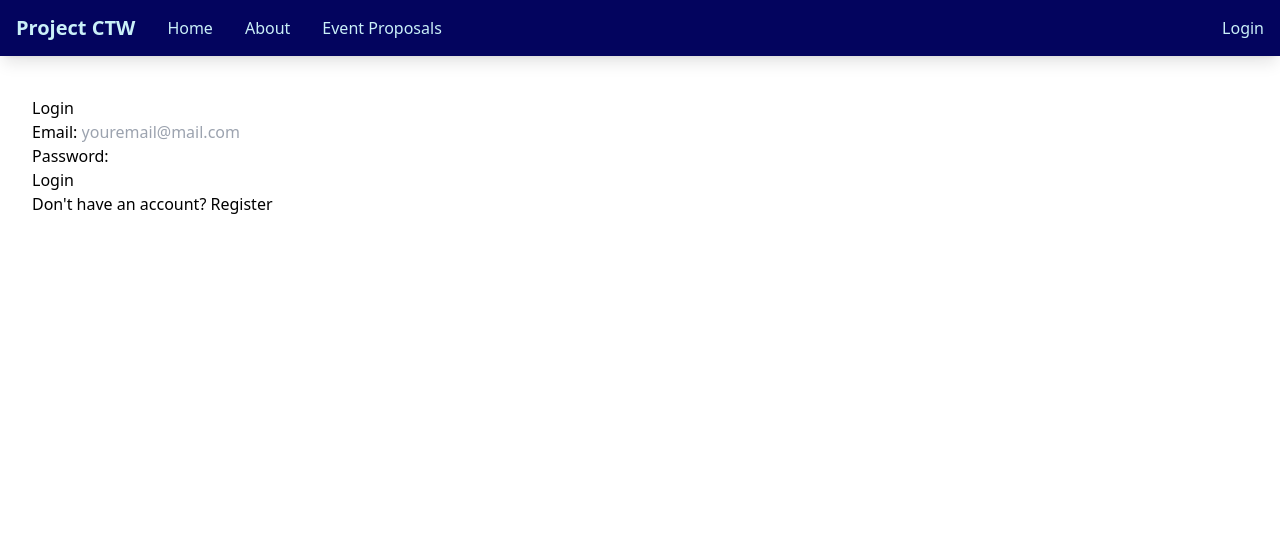
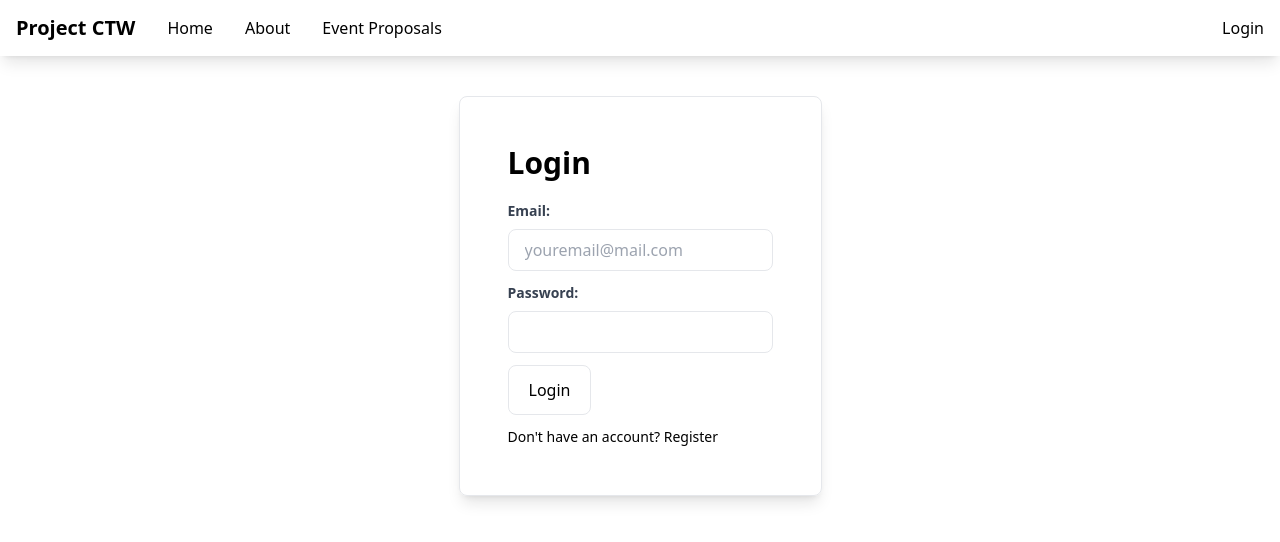
Before and after one commit to dl2574/projectCTW, a Django app: page /account/login/ in a window 1280 px wide. Shown: the top 542 px of the page. Run offline with Django 4.2, Linux system fonts and the light colour scheme; some libraries are stand-ins or nearby versions.

Commit message:
some styling to login and register forms

```diff
--- a/base/templates/base/home.html
+++ b/base/templates/base/home.html
@@ -2,9 +2,9 @@
 {% load static %}
 
 {% block content%}
-    <div class="flex flex-col content-center w-full">
-        <section class="self-center">
-            <h1 class="">Welcome to Project CTW</h1>
+    <div class="flex flex-col justify-center w-full p-12">
+        <section class="">
+            <h1 class="text-4xl">Welcome to Project CTW</h1>
         </section>
     </div>
 {% endblock content %}
--- a/projectCTW/settings.py
+++ b/projectCTW/settings.py
@@ -154,3 +154,5 @@ DEFAULT_AUTO_FIELD = "django.db.models.BigAutoField"
 CRISPY_ALLOWED_TEMPLATE_PACKS = "tailwind"
 
 CRISPY_TEMPLATE_PACK = "tailwind"
+
+AUTH_USER_MODEL = 'userProfile.User'
--- a/static/css/main.css
+++ b/static/css/main.css
@@ -16,7 +16,7 @@
   /* 2 */
   border-style: solid;
   /* 2 */
-  border-color: currentColor;
+  border-color: #e5e7eb;
   /* 2 */
 }
 
@@ -513,6 +513,40 @@ video {
   --tw-backdrop-sepia:  ;
 }
 
+.container {
+  width: 100%;
+}
+
+@media (min-width: 640px) {
+  .container {
+    max-width: 640px;
+  }
+}
+
+@media (min-width: 768px) {
+  .container {
+    max-width: 768px;
+  }
+}
+
+@media (min-width: 1024px) {
+  .container {
+    max-width: 1024px;
+  }
+}
+
+@media (min-width: 1280px) {
+  .container {
+    max-width: 1280px;
+  }
+}
+
+@media (min-width: 1536px) {
+  .container {
+    max-width: 1536px;
+  }
+}
+
 .static {
   position: static;
 }
@@ -529,17 +563,21 @@ video {
   margin: 0px;
 }
 
-.m-4 {
-  margin: 1rem;
-}
-
-.my-4 {
-  margin-top: 1rem;
-  margin-bottom: 1rem;
+.mx-auto {
+  margin-left: auto;
+  margin-right: auto;
 }
 
 .mt-16 {
   margin-top: 4rem;
+}
+
+.mb-3 {
+  margin-bottom: 0.75rem;
+}
+
+.mb-2 {
+  margin-bottom: 0.5rem;
 }
 
 .block {
@@ -562,16 +600,18 @@ video {
   list-style-type: none;
 }
 
+.appearance-none {
+  -webkit-appearance: none;
+     -moz-appearance: none;
+          appearance: none;
+}
+
 .flex-row {
   flex-direction: row;
 }
 
 .flex-col {
   flex-direction: column;
-}
-
-.content-center {
-  align-content: center;
 }
 
 .items-center {
@@ -590,34 +630,52 @@ video {
   justify-content: space-between;
 }
 
-.justify-items-center {
-  justify-items: center;
-}
-
-.self-center {
-  align-self: center;
+.space-y-2 > :not([hidden]) ~ :not([hidden]) {
+  --tw-space-y-reverse: 0;
+  margin-top: calc(0.5rem * calc(1 - var(--tw-space-y-reverse)));
+  margin-bottom: calc(0.5rem * var(--tw-space-y-reverse));
 }
 
 .overflow-hidden {
   overflow: hidden;
 }
 
-.bg-primary {
-  --tw-bg-opacity: 1;
-  background-color: rgb(3 4 94 / var(--tw-bg-opacity));
+.rounded-lg {
+  border-radius: 0.5rem;
 }
 
-.bg-third {
+.rounded-xl {
+  border-radius: 0.75rem;
+}
+
+.border {
+  border-width: 1px;
+}
+
+.bg-white {
   --tw-bg-opacity: 1;
-  background-color: rgb(144 224 239 / var(--tw-bg-opacity));
+  background-color: rgb(255 255 255 / var(--tw-bg-opacity));
+}
+
+.bg-blue-500 {
+  --tw-bg-opacity: 1;
+  background-color: rgb(59 130 246 / var(--tw-bg-opacity));
 }
 
 .p-0 {
   padding: 0px;
 }
 
+.p-12 {
+  padding: 3rem;
+}
+
 .p-8 {
   padding: 2rem;
+}
+
+.p-4 {
+  padding: 1rem;
 }
 
 .py-3\.5 {
@@ -635,6 +693,16 @@ video {
   padding-bottom: 0.75rem;
 }
 
+.py-2 {
+  padding-top: 0.5rem;
+  padding-bottom: 0.5rem;
+}
+
+.px-5 {
+  padding-left: 1.25rem;
+  padding-right: 1.25rem;
+}
+
 .text-center {
   text-align: center;
 }
@@ -644,23 +712,43 @@ video {
   line-height: 1.75rem;
 }
 
+.text-4xl {
+  font-size: 2.25rem;
+  line-height: 2.5rem;
+}
+
+.text-3xl {
+  font-size: 1.875rem;
+  line-height: 2.25rem;
+}
+
+.text-sm {
+  font-size: 0.875rem;
+  line-height: 1.25rem;
+}
+
 .font-bold {
   font-weight: 700;
 }
 
-.text-fourth {
-  --tw-text-opacity: 1;
-  color: rgb(202 240 248 / var(--tw-text-opacity));
+.leading-normal {
+  line-height: 1.5;
 }
 
-.text-primary {
+.text-gray-700 {
   --tw-text-opacity: 1;
-  color: rgb(3 4 94 / var(--tw-text-opacity));
+  color: rgb(55 65 81 / var(--tw-text-opacity));
 }
 
 .shadow-lg {
   --tw-shadow: 0 10px 15px -3px rgb(0 0 0 / 0.1), 0 4px 6px -4px rgb(0 0 0 / 0.1);
   --tw-shadow-colored: 0 10px 15px -3px var(--tw-shadow-color), 0 4px 6px -4px var(--tw-shadow-color);
+  box-shadow: var(--tw-ring-offset-shadow, 0 0 #0000), var(--tw-ring-shadow, 0 0 #0000), var(--tw-shadow);
+}
+
+.shadow {
+  --tw-shadow: 0 1px 3px 0 rgb(0 0 0 / 0.1), 0 1px 2px -1px rgb(0 0 0 / 0.1);
+  --tw-shadow-colored: 0 1px 3px 0 var(--tw-shadow-color), 0 1px 2px -1px var(--tw-shadow-color);
   box-shadow: var(--tw-ring-offset-shadow, 0 0 #0000), var(--tw-ring-shadow, 0 0 #0000), var(--tw-shadow);
 }
 
@@ -672,12 +760,7 @@ video {
   transition-duration: 150ms;
 }
 
-.hover\:text-third:hover {
-  --tw-text-opacity: 1;
-  color: rgb(144 224 239 / var(--tw-text-opacity));
+.focus\:outline-none:focus {
+  outline: 2px solid transparent;
+  outline-offset: 2px;
 }
-
-.hover\:text-secondary:hover {
-  --tw-text-opacity: 1;
-  color: rgb(0 180 216 / var(--tw-text-opacity));
-}
--- a/userProfile/templates/userProfile/login_register.html
+++ b/userProfile/templates/userProfile/login_register.html
@@ -3,34 +3,36 @@
 {% load tailwind_filters %}
 
 {% block content %}
-    <section class="flex flex-col justify-center content-center w-full p-8">
+    <section class="container flex flex-col items-center mx-auto p-8">
+        <div class="flex flex-col space-y-2 border p-12 rounded-lg shadow-lg">
         {% if page == "login" %}
-            <h3>Login</h3>
+            <h3 class="text-3xl font-bold mb-3">Login</h3>
             <form method="POST" action={% url 'login' %}>
                 {% csrf_token %}
-                <div>
-                    <label for="email">Email: </label>
-                    <input id="email" type="email" name="email" placeholder="youremail@mail.com">
+                <div class="mb-3">
+                    <label for="email" class="block text-gray-700 text-sm font-bold mb-2">Email: </label>
+                    <input id="email" class="w-full rounded-lg py-2 text-gray-700 appearance-none leading-normal focus:outline-none border px-4 block bg-white" type="email" name="email" placeholder="youremail@mail.com">
                 </div>
-                <div>
-                    <label for="password">Password: </label>
-                    <input id="password" type="password" name="password" placeholde="**********">
+                <div class="mb-3">
+                    <label for="password" class="block text-gray-700 text-sm font-bold mb-2">Password: </label>
+                    <input id="password" class="w-full rounded-lg py-2 text-gray-700 appearance-none leading-normal focus:outline-none border px-4 block bg-white" type="password" name="password" placeholde="**********">
                 </div>
-                <div>
-                    <button type="submit">Login</button>
+                <div class="mb-3">
+                    <button type="submit" class="border rounded-lg py-3 px-5">Login</button>
                 </div>
-                <p>Don't have an account? <a href="{% url 'register' %}">Register</a></p>
+                <p class="text-sm">Don't have an account? <a href="{% url 'register' %}">Register</a></p>
             </form>
         {% else %}
-            <h3>Register</h3>
+            <h3 class="text-3xl font-bold mb-3">Register</h3>
             <form method="POST" action={% url 'register' %}>
                 {% csrf_token %}
                 {{form|crispy}}
                 <div>
-                    <button type="submit">Register</button>
+                    <button type="submit" class="border rounded-lg py-3 px-5">Register</button>
                 </div>
-                <p>Already have an account? <a href="{% url 'login' %}">Login</a></p>
+                <p class="text-sm">Already have an account? <a href="{% url 'login' %}">Login</a></p>
             </form>
         {% endif %}
+        </div>
     </section>
 {% endblock content %}
--- a/userProfile/views.py
+++ b/userProfile/views.py
@@ -1,5 +1,6 @@
 from django.shortcuts import render, redirect
 from django.contrib.auth import login, authenticate, logout
+from django.contrib.auth.forms import UserCreationForm
 from django.contrib.auth.decorators import login_required
 from .forms import CustomUserCreationForm
 
```
Also changed, not shown: tailwind.config.js (+1 -6 lines), userProfile/forms.py (+13 -0 lines).
